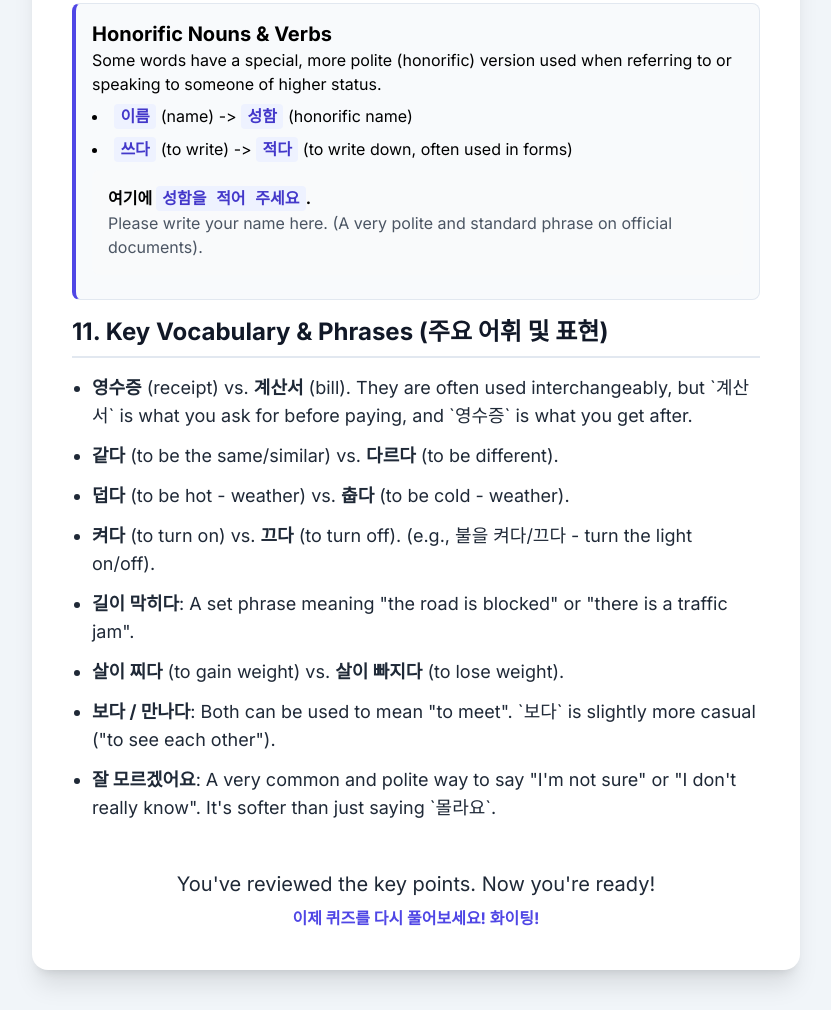
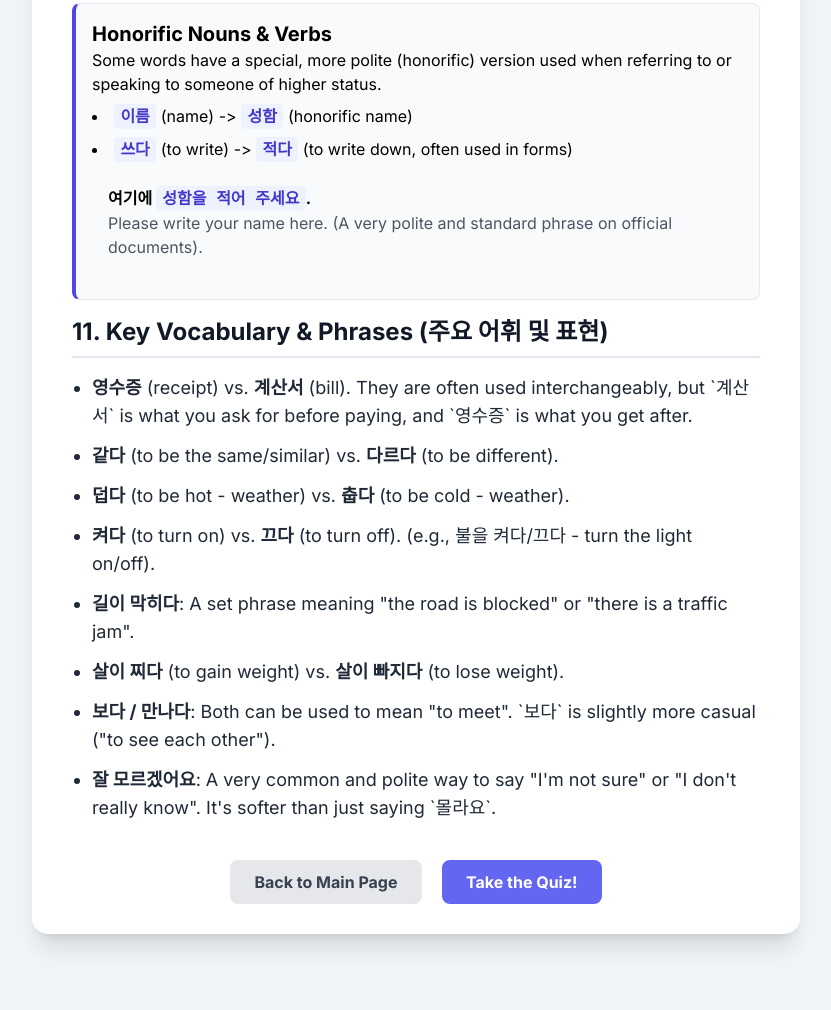
Before and after one commit to dkim3005/korean_quiz_app, a plain HTML site: page 5-1.html in a window 1280 px wide. Shown: the part 7908-8918 px from the top of the page, without its empty margins (224-1055 px from the left). After the commit the page ends 8882 px from the top, so only its background shows below. Drawn offline with nearby package versions, Linux system fonts and the light colour scheme.

Commit message:
Update 5-1.html

```diff
--- a/5-1.html
+++ b/5-1.html
@@ -400,10 +400,10 @@
             </ul>
         </section>
 
-        <div class="mt-12 text-center">
-            <p class="text-xl text-gray-800">You've reviewed the key points. Now you're ready!</p>
-            <p class="text-indigo-600 font-bold mt-2">이제 퀴즈를 다시 풀어보세요! 화이팅!</p>
-        </div>
+        <footer class="mt-12 text-center space-x-4">
+            <a href="./index.html" class="bg-gray-200 text-gray-700 font-bold py-3 px-6 rounded-lg hover:bg-gray-300 transition">Back to Main Page</a>
+            <a href="./5.html" class="bg-indigo-500 text-white font-bold py-3 px-6 rounded-lg hover:bg-indigo-600 transition">Take the Quiz!</a>
+        </footer>
     </div>
 </body>
 </html>
```
